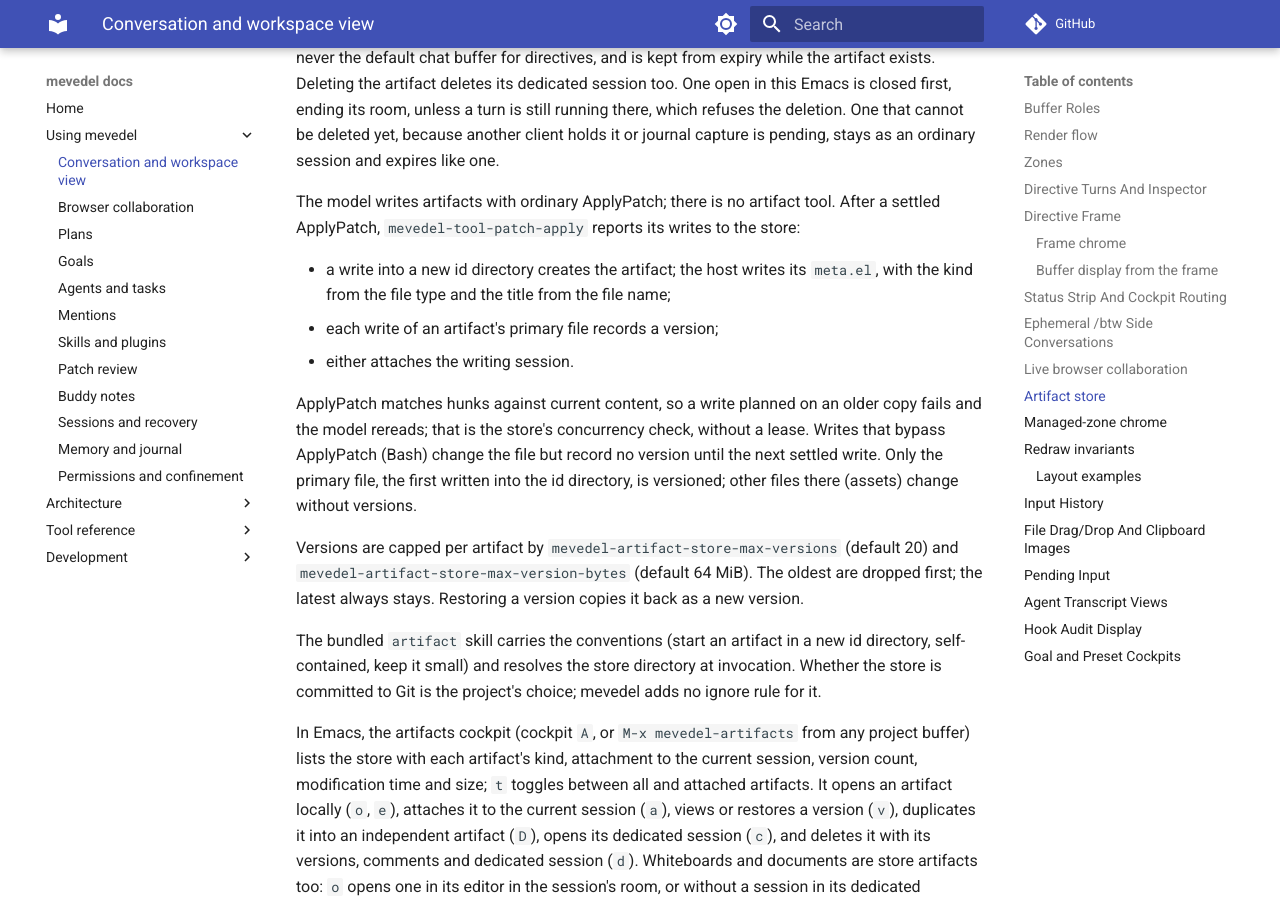
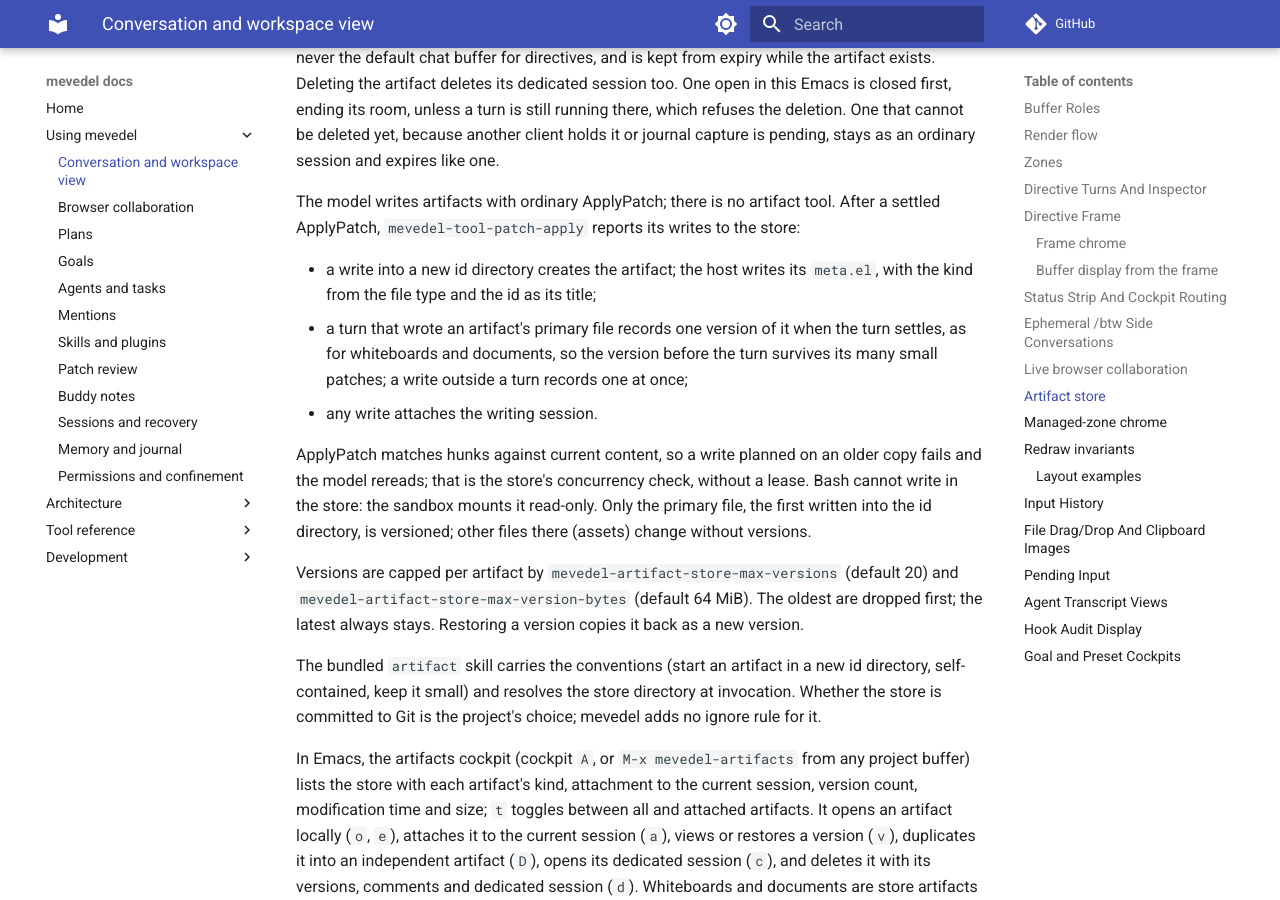
Before and after one commit to FrauH0lle/mevedel, an MkDocs documentation site: the page built from docs/view.md, in a window 1280 px wide and 900 px high, scrolled down 24913 px. Built offline with MkDocs 1.6.1 and Material for MkDocs 9.7.7, drawn with Linux system fonts in a browser that asks for light colours; comment, search, counter and statistics services are not loaded.

Commit message:
fix(artifacts): Keep store metadata and versions safe; delete by id
A failed read of meta.el or the version index read as absent, so the
next write rebuilt the metadata from that file -- an asset became the
primary, the title and the dedicated session were lost -- or numbered
versions from 1 again over the old files.  One version per ApplyPatch let
a turn of twenty small patches push out every earlier version.  Deleting
a card for an asset deleted its whole artifact.

* mevedel-artifact-store.el (mevedel-artifact-store--read): Signal on
anything but a missing file.
(mevedel-artifact-store-id-p): One rule: letters, digits, - and _.
(mevedel-artifact-store-ids): List valid ids only.
(mevedel-artifact-store-meta): Refuse a :file outside the artifact.
(mevedel-artifact-store-create-meta): Title by the id.
(mevedel-artifact-store-save-version): New; version an artifact of
either kind.
(mevedel-artifact-store--restore-file): Refuse a linked primary file.
(mevedel-artifact-store--duplicate-files): Copy the files only.
(mevedel-artifact-store-delete): Take an actor and a callback, and
delete a whiteboard or document through its editing queue.
(mevedel-artifact-store--delete): The immediate deletion.
(mevedel-artifact-store-note-writes): Note the artifact on the request
for one version when it settles.
* mevedel-structs.el (mevedel-request): Rename edited-items to
edited-artifacts.
* mevedel-turn.el, mevedel-tool-editing.el, mevedel-tool-patch.el:
Follow.
* mevedel-shared-editing.el (mevedel-shared-editing--valid-id): Use
the store's rule.
(mevedel-shared-editing--delete): Use the immediate deletion.
* mevedel-collaboration-artifact.el
(mevedel-collaboration-delete-artifact): Remove.
(mevedel-collaboration--handle-artifact-delete): Refuse a card beside
the artifact's main file; attribute the deletion to the guest.
(mevedel-collaboration--store-action): Likewise; use the store's id
rule for duplicates.
* mevedel-artifacts-list.el: Delete through the store; drop two
forwarding wrappers; refuse the version picker without versions.
* mevedel-workspace.el (mevedel-workspace--generated-state-excludes):
Exclude item leases.
* skills/artifact/SKILL.md: An existing directory takes the id.
* docs/view.md, docs/sessions.md,
docs/adr/0124-keep-artifacts-in-a-workspace-store.md: Follow.
* test/: Cover them.

```diff
--- a/docs/view.md
+++ b/docs/view.md
@@ -1184,14 +1184,17 @@
 writes to the store:
 
 - a write into a new id directory creates the artifact; the host writes its
-  `meta.el`, with the kind from the file type and the title from the file name;
-- each write of an artifact's primary file records a version;
-- either attaches the writing session.
+  `meta.el`, with the kind from the file type and the id as its title;
+- a turn that wrote an artifact's primary file records one version of it when
+  the turn settles, as for whiteboards and documents, so the version before
+  the turn survives its many small patches; a write outside a turn records
+  one at once;
+- any write attaches the writing session.
 
 ApplyPatch matches hunks against current content, so a write planned on an
 older copy fails and the model rereads; that is the store's concurrency
-check, without a lease. Writes that bypass ApplyPatch (Bash) change the file
-but record no version until the next settled write. Only the primary file, the
+check, without a lease. Bash cannot write in the store: the sandbox mounts it
+read-only. Only the primary file, the
 first written into the id directory, is versioned; other files there (assets)
 change without versions.
 
```
Also changed, not shown: docs/adr/0124-keep-artifacts-in-a-workspace-store.md (+11 -5 lines), docs/sessions.md (+1 -0 lines), skills/artifact/SKILL.md (+7 -6 lines), 13 other files.
